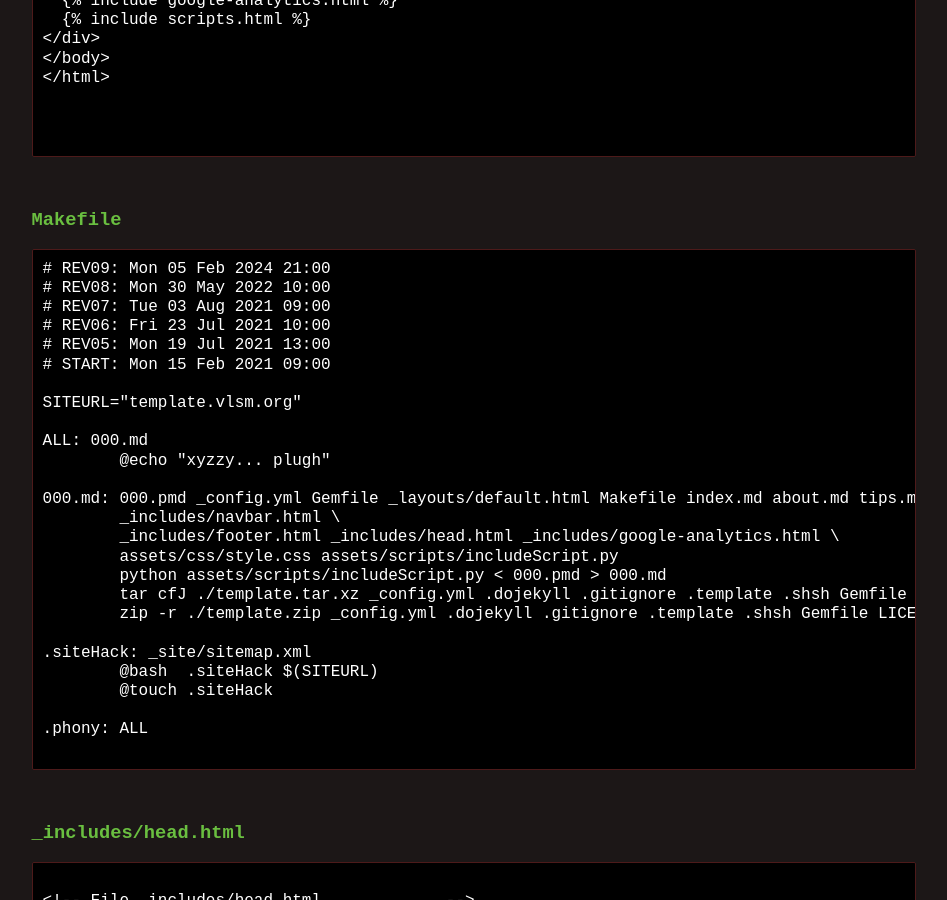
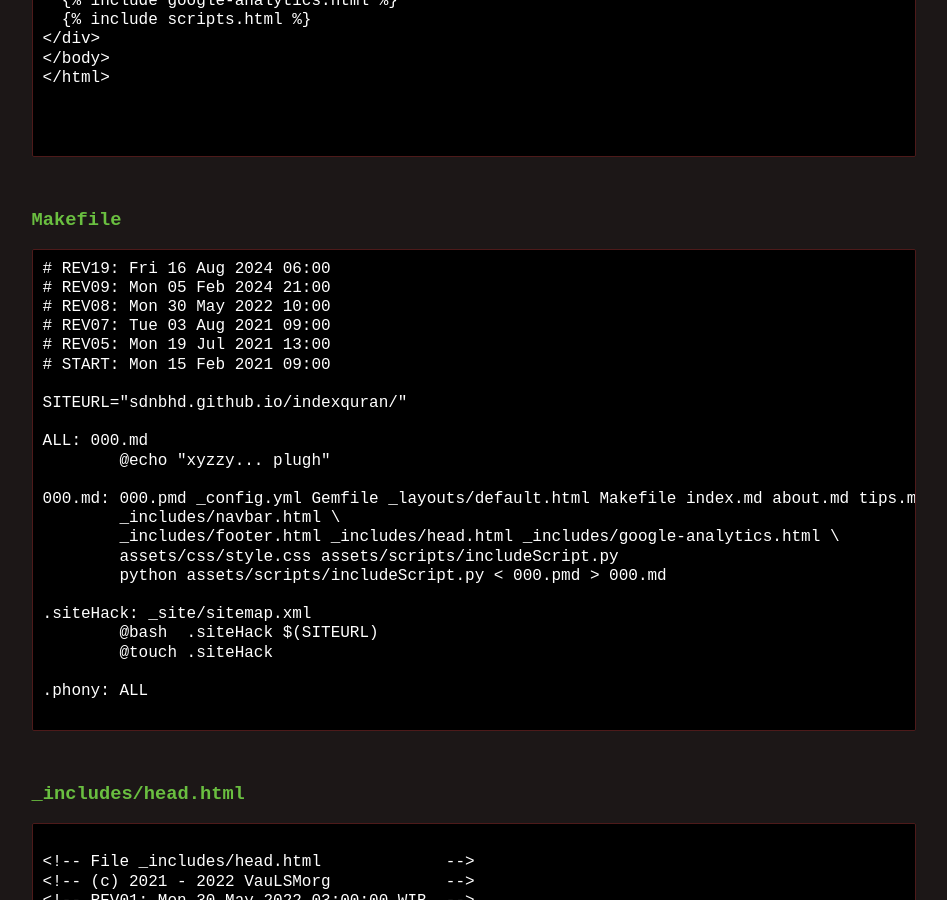
Before and after one commit to dullatip/indexquran, a Jekyll site: the page built from 000.md, in a window 1280 px wide and 900 px high, scrolled down 5002 px. Shown: the whole window, without its empty margins (166-1113 px from the left). Built offline with Jekyll 4.4.1, drawn with Linux system fonts in a browser that asks for light colours.

Commit message:
modified:   Makefile

````diff
--- a/000.md
+++ b/000.md
@@ -241,14 +241,14 @@ gem 'github-pages', group: :jekyll_plugins
 ### Makefile
 
 ```
+# REV19: Fri 16 Aug 2024 06:00
 # REV09: Mon 05 Feb 2024 21:00
 # REV08: Mon 30 May 2022 10:00
 # REV07: Tue 03 Aug 2021 09:00
-# REV06: Fri 23 Jul 2021 10:00
 # REV05: Mon 19 Jul 2021 13:00
 # START: Mon 15 Feb 2021 09:00
 
-SITEURL="template.vlsm.org"
+SITEURL="sdnbhd.github.io/indexquran/"
 
 ALL: 000.md
 	@echo "xyzzy... plugh"
@@ -258,8 +258,6 @@ ALL: 000.md
         _includes/footer.html _includes/head.html _includes/google-analytics.html \
 	assets/css/style.css assets/scripts/includeScript.py
 	python assets/scripts/includeScript.py < 000.pmd > 000.md
-	tar cfJ ./template.tar.xz _config.yml .dojekyll .gitignore .template .shsh Gemfile LICENSE Makefile *.ico *.md *.pmd assets/ _includes/ _layouts/ SandBox/
-	zip -r ./template.zip _config.yml .dojekyll .gitignore .template .shsh Gemfile LICENSE Makefile *.ico *.md *.pmd assets/ _includes/ _layouts/ SandBox/
 
 .siteHack: _site/sitemap.xml
 	@bash  .siteHack $(SITEURL)
````
Also changed, not shown: 1 other file.
